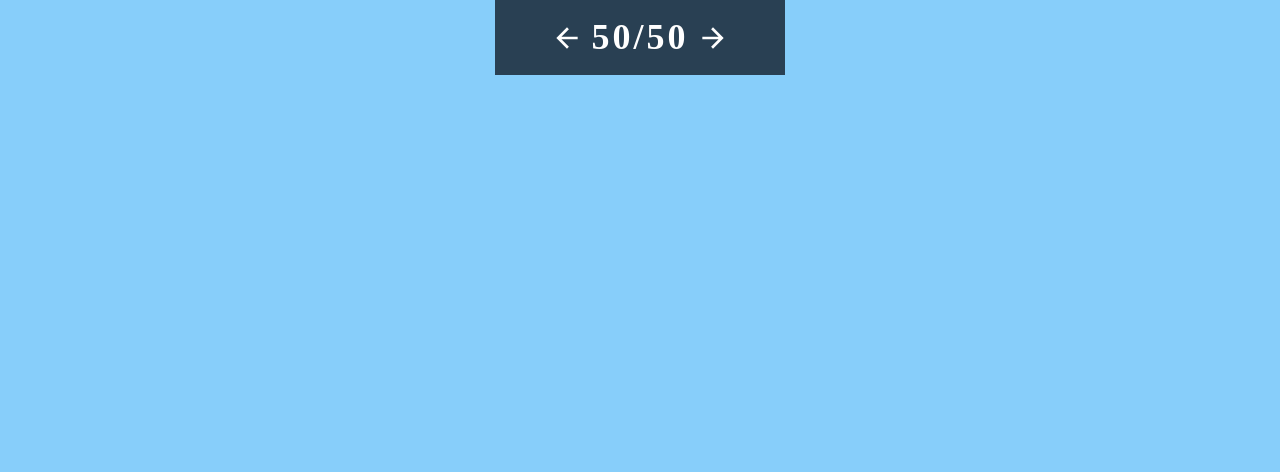
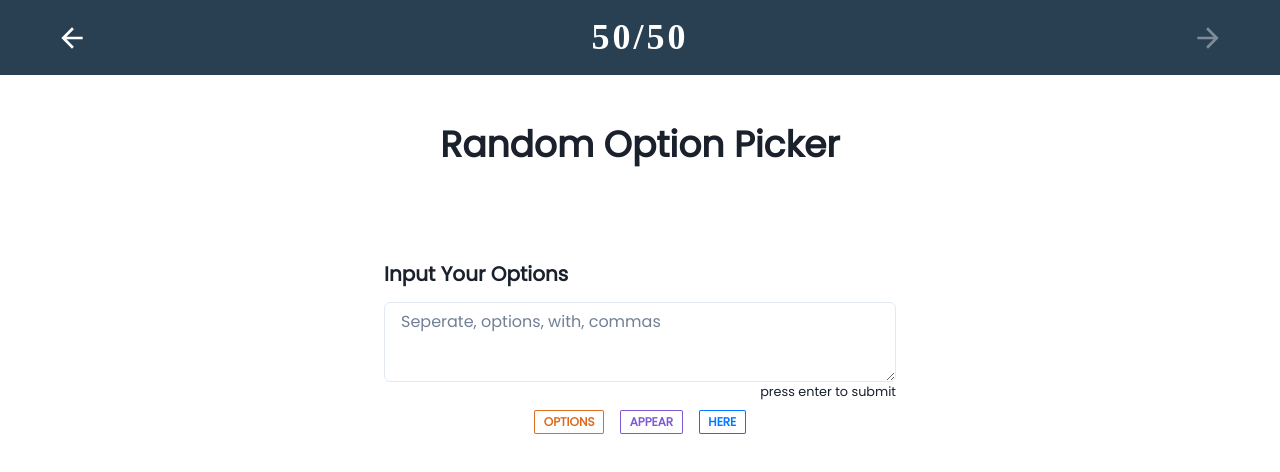
Before and after one commit to cjfritz9/50-projects-50-days, a React (Create React App) app: page /components/13 in a window 1280 px wide. Before the commit this address had no page. Shown: the top 472 px of the page. Built offline with nearby package versions, Linux system fonts and the light colour scheme; a web font is replaced by a local one.

Commit message:
option-picker component started

```diff
--- a/src/components/App.tsx
+++ b/src/components/App.tsx
@@ -8,6 +8,7 @@ import FAQCollapse from './faq-collapse/FAQCollapse';
 import Header from './Header';
 import Search from './hidden-search-widget/Search';
 import KeyCodes from './key-codes/KeyCodes';
+import OptionPicker from './option-picker/OptionPicker';
 import ProgressSteps from './progress-steps/ProgressSteps';
 import RotatingNavigation from './rotating-navigation/RotatingNavigation';
 import Boxes from './scroll-animation/Boxes';
@@ -31,6 +32,7 @@ const App: React.FC = () => {
         <Router.Route path='/components/10' element={<SplitLanding />} />
         <Router.Route path='/components/11' element={<KeyCodes />} />
         <Router.Route path='/components/12' element={<FAQCollapse />} />
+        <Router.Route path='/components/13' element={<OptionPicker />} />
       </Router.Routes>
     </div>
   );
--- a/src/components/Header.tsx
+++ b/src/components/Header.tsx
@@ -6,9 +6,9 @@ import { useNavigate } from 'react-router-dom';
 const Header: React.FC = () => {
   const [isBackDisabled, setIsBackDisabled] = React.useState<boolean>(false);
   const [isNextDisabled, setIsNextDisabled] = React.useState<boolean>(false);
+  const navigate = useNavigate();
 
-  const numOfComponents = 12;
-  const navigate = useNavigate();
+  const numOfComponents = 13;
 
   const navHandler = (button: string): void => {
     const url = window.location.href;
@@ -58,6 +58,7 @@ const Header: React.FC = () => {
       justifyContent='space-between'
       alignItems='center'
       p='1rem 3rem'
+      w='100vw'
       zIndex={1}
     >
       <Chakra.Button
--- /dev/null
+++ b/src/components/option-picker/OptionPicker.tsx
@@ -0,0 +1,101 @@
+import * as React from 'react';
+import * as Chakra from '@chakra-ui/react';
+import * as RI from 'react-icons/bs';
+
+const OptionPicker: React.FC = () => {
+  const [userInput, setUserInput] = React.useState<string>('')
+
+  const textArea = document.getElementById(
+    'text-area'
+  )! as HTMLTextAreaElement;
+
+  const tagContainer = document.getElementById(
+    'tags-container'
+  )! as HTMLDivElement;
+
+  // const submitHandler = (options: string) => {
+  //   const tagEle = tagContainer.firstChild;
+
+  // };
+
+  React.useEffect(() => {
+    if (textArea) {
+      textArea.focus()
+    }
+  }, [textArea])
+
+  return (
+    <Chakra.Box
+      minW='100vw'
+      minH='100vh'
+      bgColor='white'
+      display='flex'
+      flexDir='column'
+      alignItems='center'
+      fontFamily='Poppins'
+    >
+      <Chakra.Heading
+        mt='3rem'
+        mb='6rem'
+        fontFamily='inherit'
+        textAlign='center'
+      >
+        Random Option Picker
+      </Chakra.Heading>
+      <Chakra.Box
+        display='flex'
+        flexDir='column'
+        alignItems='center'
+        w={['80%', '60%', '40%']}
+      >
+        <Chakra.Heading
+          as='h3'
+          fontFamily='inherit'
+          size='md'
+          textAlign='center'
+          alignSelf='flex-start'
+        >
+          Input Your Options
+        </Chakra.Heading>
+        <Chakra.Textarea
+          id='text-area'
+          // onChange={(e: React.ChangeEvent) => setUserInput(e.)}
+          mt='1rem'
+          placeholder='Seperate, options, with, commas'
+        />
+        <small style={{ alignSelf: 'flex-end' }}>press enter to submit</small>
+        <Chakra.Flex id='tag-container' flexWrap='wrap'>
+          <Chakra.Badge
+            variant='outline'
+            colorScheme='orange'
+            m='0.5rem'
+            py='0.2rem'
+            px='0.6rem'
+          >
+            Options
+          </Chakra.Badge>
+          <Chakra.Badge
+            variant='outline'
+            colorScheme='purple'
+            m='0.5rem'
+            py='0.2rem'
+            px='0.6rem'
+          >
+            Appear
+          </Chakra.Badge>
+          <Chakra.Badge
+            variant='outline'
+            colorScheme='messenger'
+            m='0.5rem'
+            py='0.2rem'
+            px='0.6rem'
+          >
+            Here
+          </Chakra.Badge>
+        </Chakra.Flex>
+      </Chakra.Box>
+    </Chakra.Box>
+  );
+};
+
+export default OptionPicker;
```
